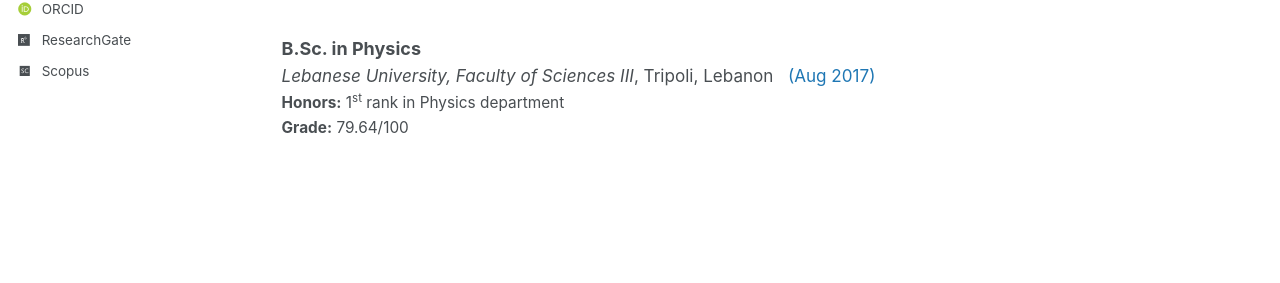
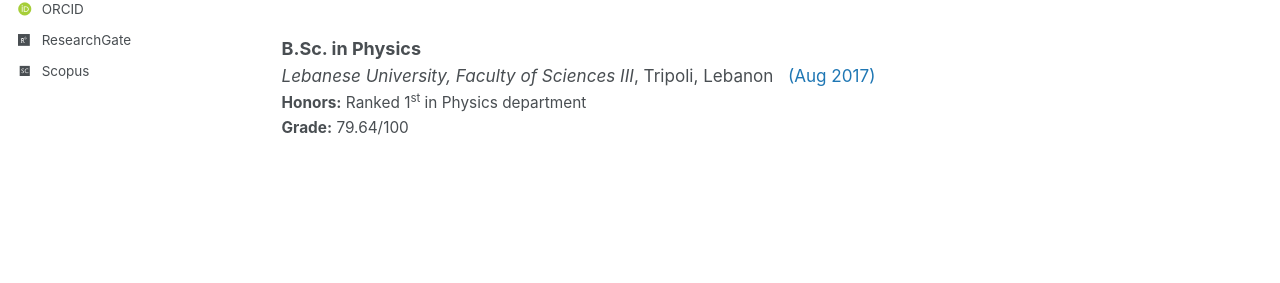
Before and after one commit to ClaraDehman/ClaraDehman.github.io, a Jekyll site: the page built from _pages/education.html, in a window 1280 px wide and 1188 px high. Shown: the part 636-919 px from the top of the window. Built offline with Jekyll 4.4.1, drawn with Linux system fonts in a browser that asks for light colours; some web fonts are replaced.

Commit message:
Update education.html

```diff
--- a/_pages/education.html
+++ b/_pages/education.html
@@ -36,7 +36,7 @@ author_profile: true
   <h3 class="archive__item-title" style="margin-bottom: 0.2em;"><strong>B.Sc. in Physics</strong></h3>
   <p class="archive__item-excerpt" style="font-size: 0.95em; margin-top: 0;">
     <em>Lebanese University, Faculty of Sciences III</em>, Tripoli, Lebanon &nbsp; <span style="color:#1f77b4;">(Aug 2017)</span><br>
-    <span style="font-size: 0.9em;"><strong>Honors:</strong> 1<sup>st</sup> rank in Physics department</span><br>
+    <span style="font-size: 0.9em;"><strong>Honors:</strong> Ranked 1<sup>st</sup> in Physics department</span><br>
     <span style="font-size: 0.9em;"><strong>Grade:</strong> 79.64/100</span>
   </p>
 </div>
```
